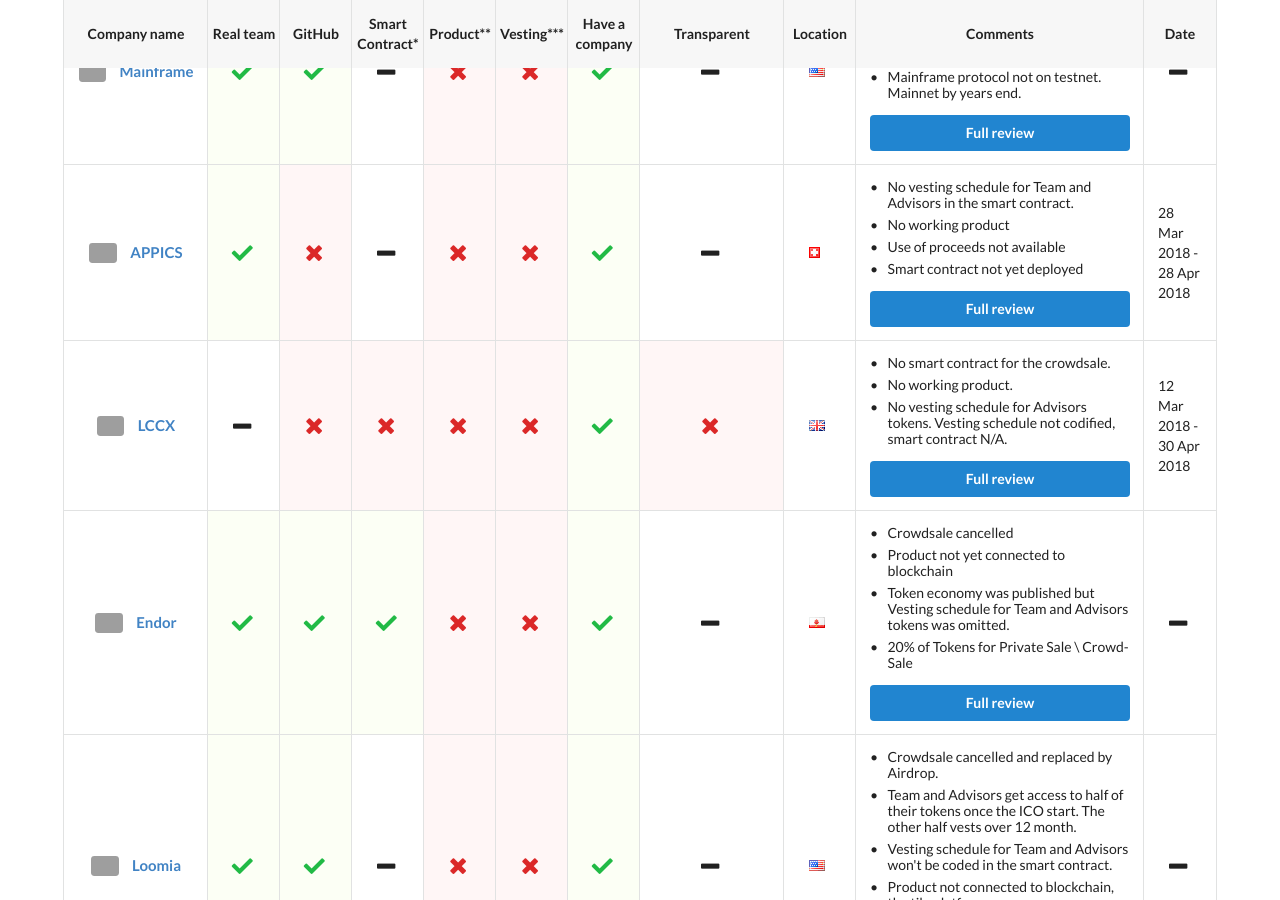
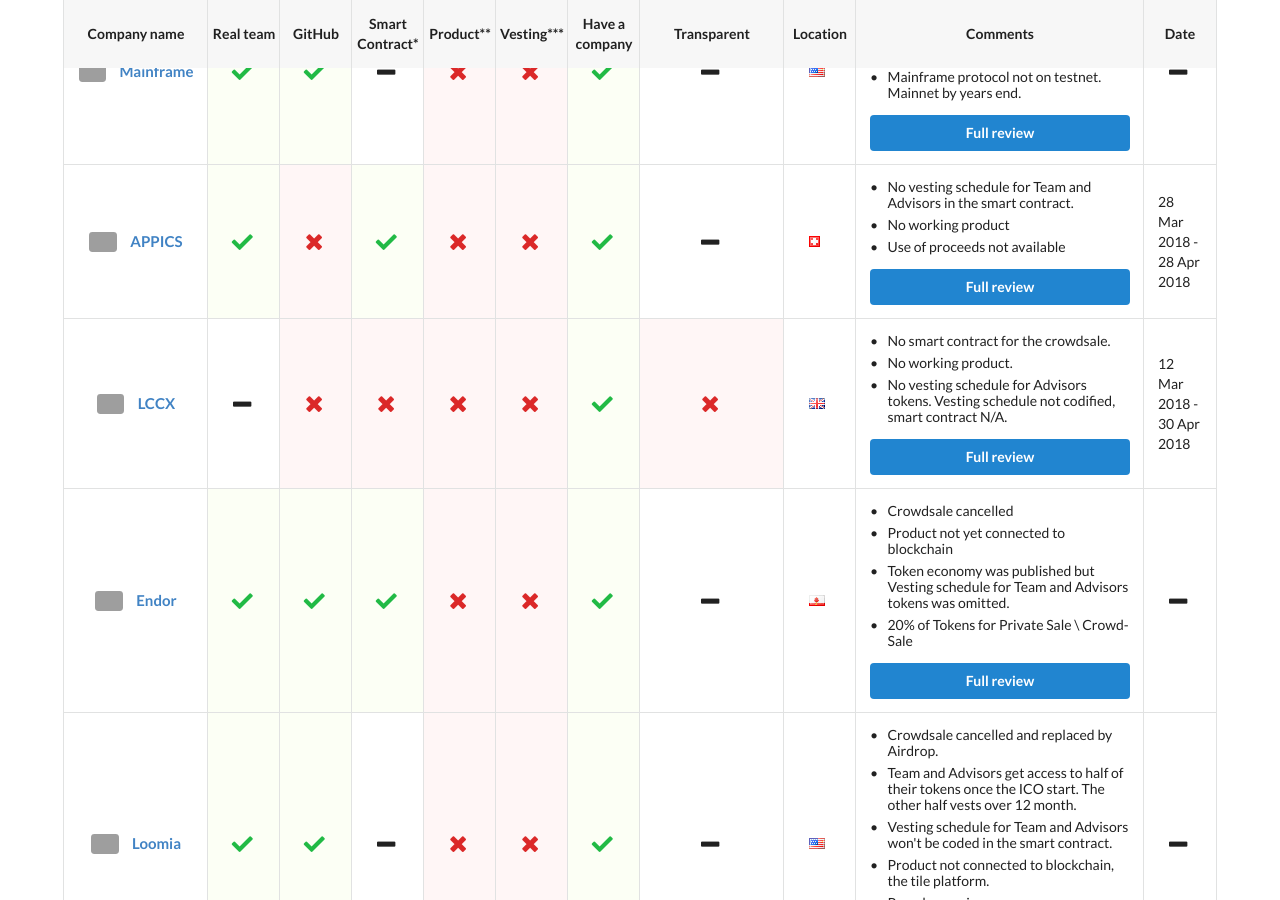
Before and after one commit to ico-check/ico-check, a Jekyll site: the page built from index.md, in a window 1280 px wide and 900 px high, scrolled down 2233 px. Built offline with Jekyll 4.4.1, drawn with Linux system fonts in a browser that asks for light colours; nearby versions of some CDN libraries; some of the changed lines change nothing that is shown; grey boxes are pictures that could not be loaded.

Commit message:
61-appics-ico-check
comment update

```diff
--- a/_data/active-future-icos.yml
+++ b/_data/active-future-icos.yml
@@ -189,7 +189,7 @@
   url: https://appics.com/
   real_team: true
   github: false
-  smart_contract:
+  smart_contract: true
   product: false
   min_vesting: false
   have_company: true
@@ -199,7 +199,6 @@
     - content: No vesting schedule for Team and Advisors in the smart contract.
     - content: No working product
     - content: Use of proceeds not available
-    - content: Smart contract not yet deployed
   ico_start_date: 2018-03-28T11:00:00Z
   ico_end_date: 2018-04-28T11:00:00Z
   safe: false
```
